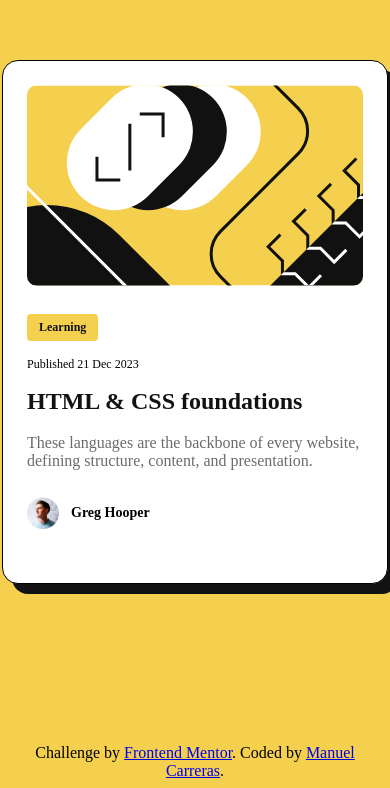
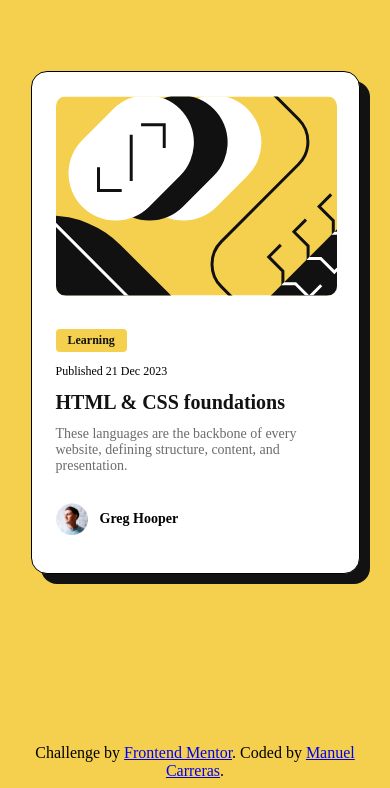
Before and after one commit to ManuGolem/blog-preview-card, a plain HTML site: page index.html in a window 390 px wide. Shown: the part 108-896 px from the top of the page. Drawn offline with Linux system fonts and the light colour scheme.

Commit message:
agrego media querys

```diff
--- a/css/style.css
+++ b/css/style.css
@@ -22,20 +22,22 @@ body {
 }
 .container{
     background-color: var(--white);
-    width: 24rem;
-    height: 32.625rem;
-    border-radius: 1rem;
+    width: 384px;
+    height: 522px;
+    border-radius: 20px;
     border:solid 1px black;
     box-shadow: 10px 10px 0px 0px var(--Gray-950);
+
 }
 .grande{
     margin: 1.5rem;
     border-radius: 0.625rem;
+    height: auto;
 }
 
 p{
-    margin-block:1rem;
-    padding: 3px;
+    margin-block:12px;
+    margin-bottom: 0px;
     padding-inline:0px ;
     color:var(--Gray-500);
     font-weight: 500;
@@ -54,10 +56,10 @@ h1:hover{
 .learning{
     background-color: var(--yellow);
     margin-right: auto;
-    padding: 6px;
+    padding: 4px;
     padding-inline: 12px;
     border-radius:0.25rem;
-    font-size: 12px;
+    font-size: 14px;
     font-weight: 800;
     color:var(--Gray-950);
 }
@@ -67,12 +69,13 @@ h1:hover{
     text-align: left;
     justify-content: left;
     margin-inline: 1.5rem;
+    padding-block: 5px;
 }
 .public{
-    margin-top: 1rem;
-    font-size: 12px;
+    margin-top: 12px;
+    font-size: 14px;
     text-align: left;
-    margin-bottom: 1rem;
+    margin-bottom: 12px;
     margin-right: auto;
 }
 footer{
@@ -80,7 +83,7 @@ footer{
     align-items: center;
     margin-left: 24px;
     margin-bottom: 24px;
-    margin-top:8px;
+    margin-top:24px;
 }
 .avatar{
     height: 2rem;
@@ -92,3 +95,33 @@ footer{
     text-align: center;
     font-weight: 800;
 }
+@media (max-width :400px){
+    .container{
+        background-color: var(--white);
+        width: 327px;
+        height: 501px;
+        border-radius: 1rem;
+        border:solid 1px black;
+        box-shadow: 10px 10px 0px 0px var(--Gray-950);
+    }
+    .learning{
+        font-size: 12px;
+    }
+    p{
+        font-size: 14px;
+    }
+    h1{
+        font-size: 20px;
+
+    }
+    .public{
+        font-size: 12px;
+    }
+    .grande{
+        margin:24px;
+        border-radius: 10px;
+        width: 281px;
+        height: 200px;
+        object-fit: cover;
+    }
+}
```
